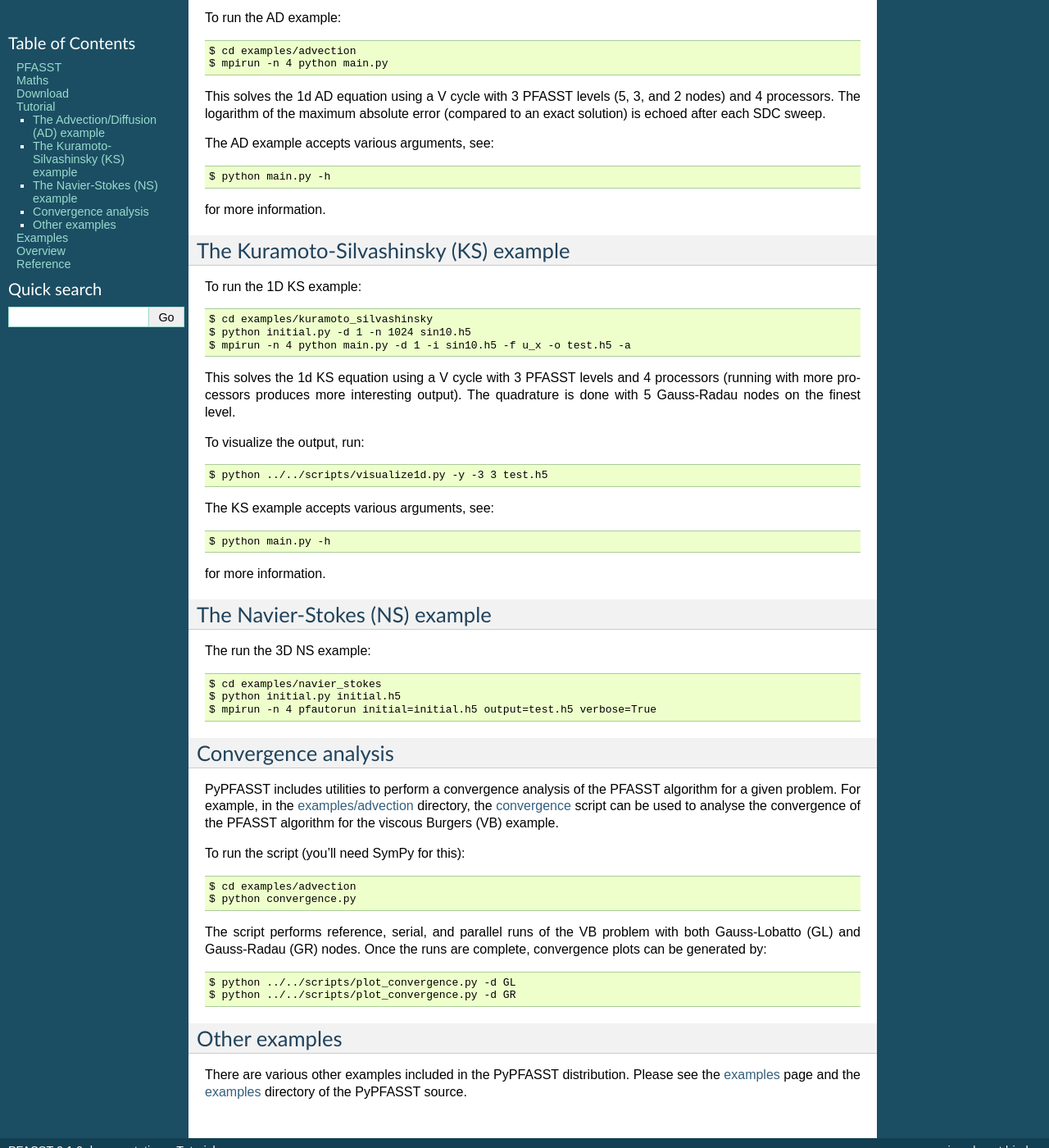
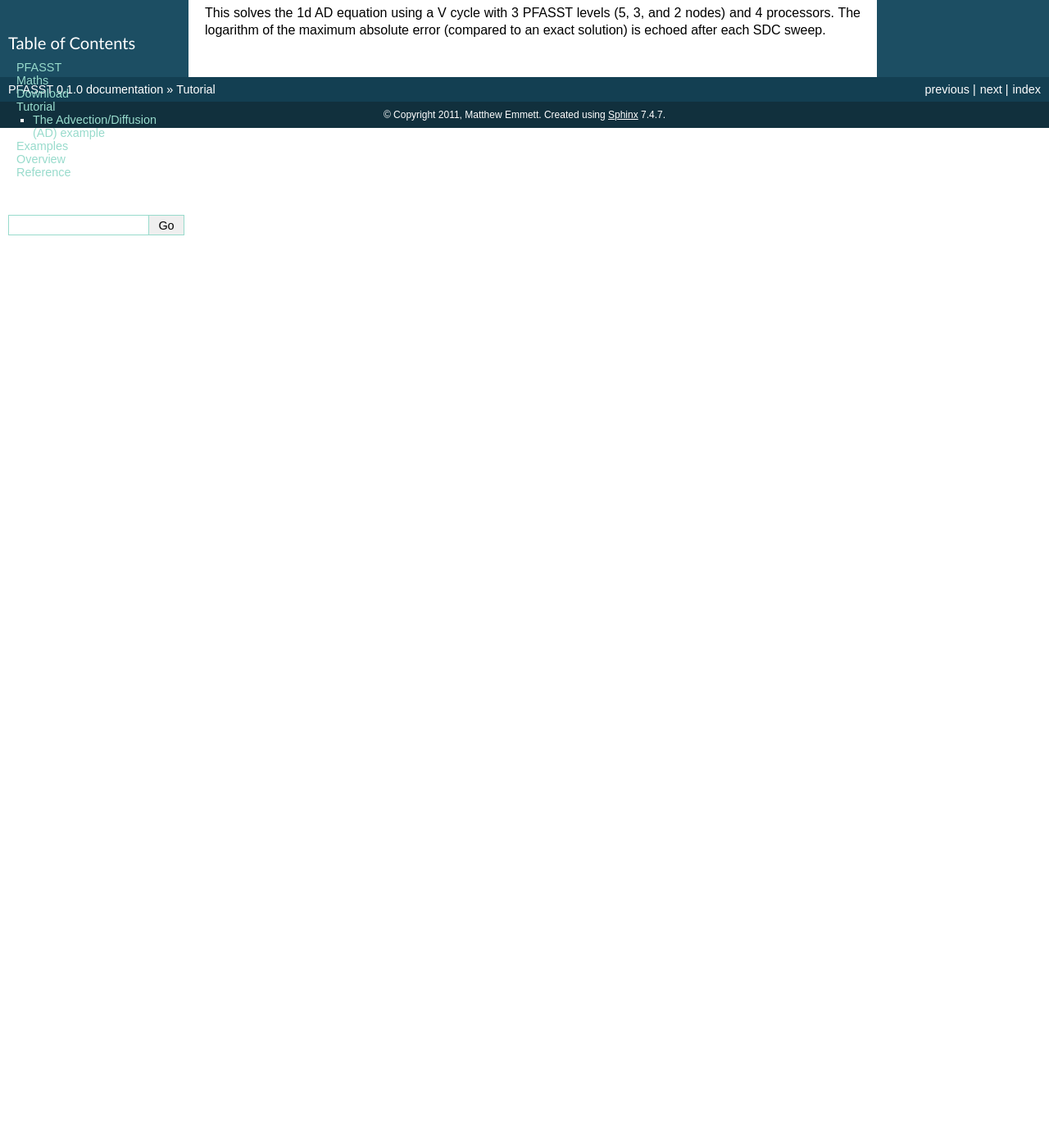
Before and after one commit to memmett/PyPFASST, a Sphinx documentation site: the page built from docs/tutorial.rst, in a window 1280 px wide and 1400 px high, scrolled down 270 px. Shown: the whole window at 82% size. Built offline with Sphinx 7.4.7, drawn with Linux system fonts in a browser that asks for light colours; the version number is read from the project's files by our own code; after the commit the page ends 900 px from its top, so only the background shows below that; some of the changed text lies outside the part shown.

Commit message:
DOCS: Update docs.

```diff
--- a/docs/tutorial.rst
+++ b/docs/tutorial.rst
@@ -1,18 +1,14 @@
 Tutorial
 ========
 
-To run the examples you must first activate PyPFASST by running::
-
-$ cd PyPFASST
-$ . ./activate
-
-This sets the PYTHONPATH and PATH environment variables appropriately.
 
 The Advection/Diffusion (AD) example
 ------------------------------------
 
 To run the AD example::
 
+$ cd PyPFASST
+$ export PYTHONPATH=$PYTHONPATH:$PWD
 $ cd examples/advection
 $ mpirun -n 4 python main.py
 
@@ -20,79 +16,3 @@ This solves the 1d AD equation using a V cycle with 3 PFASST levels
 (5, 3, and 2 nodes) and 4 processors.  The logarithm of the maximum
 absolute error (compared to an exact solution) is echoed after each
 SDC sweep.
-
-The AD example accepts various arguments, see::
-
-$ python main.py -h
-
-for more information.
-
-
-The Kuramoto-Silvashinsky (KS) example
---------------------------------------
-
-To run the 1D KS example::
-
-$ cd examples/kuramoto_silvashinsky
-$ python initial.py -d 1 -n 1024 sin10.h5
-$ mpirun -n 4 python main.py -d 1 -i sin10.h5 -f u_x -o test.h5 -a
-
-This solves the 1d KS equation using a V cycle with 3 PFASST levels
-and 4 processors (running with more processors produces more
-interesting output).  The quadrature is done with 5 Gauss-Radau nodes
-on the finest level.
-
-To visualize the output, run::
-
-$ python ../../scripts/visualize1d.py -y -3 3 test.h5
-
-The KS example accepts various arguments, see::
-
-$ python main.py -h
-
-for more information.
-
-
-The Navier-Stokes (NS) example
-------------------------------
-
-The run the 3D NS example::
-
-$ cd examples/navier_stokes
-$ python initial.py initial.h5
-$ mpirun -n 4 pfautorun initial=initial.h5 output=test.h5 verbose=True
-
-
-
-Convergence analysis
---------------------
-
-PyPFASST includes utilities to perform a convergence analysis of the
-PFASST algorithm for a given problem.  For example, in the
-`examples/advection <https://github.com/memmett/PyPFASST/tree/master/examples/advection>`_
-directory, the
-`convergence <https://github.com/memmett/PyPFASST/blob/master/examples/advection/convergence.py>`_
-script can be used to analyse the convergence of the PFASST algorithm
-for the viscous Burgers (VB) example.
-
-To run the script (you'll need SymPy for this)::
-
-$ cd examples/advection
-$ python convergence.py
-
-The script performs reference, serial, and parallel runs of the VB
-problem with both Gauss-Lobatto (GL) and Gauss-Radau (GR) nodes.  Once
-the runs are complete, convergence plots can be generated by::
-
-$ python ../../scripts/plot_convergence.py -d GL
-$ python ../../scripts/plot_convergence.py -d GR
-
-
-Other examples
---------------
-
-There are various other examples included in the PyPFASST
-distribution.  Please see the :doc:`examples <examples>` page and the
-`examples`_ directory of the PyPFASST source.
-
-.. _`examples`: https://github.com/memmett/PyPFASST/tree/master/examples
```
Also changed, not shown: docs/download.rst (+3 -10 lines), docs/reference.rst (+4 -4 lines).
